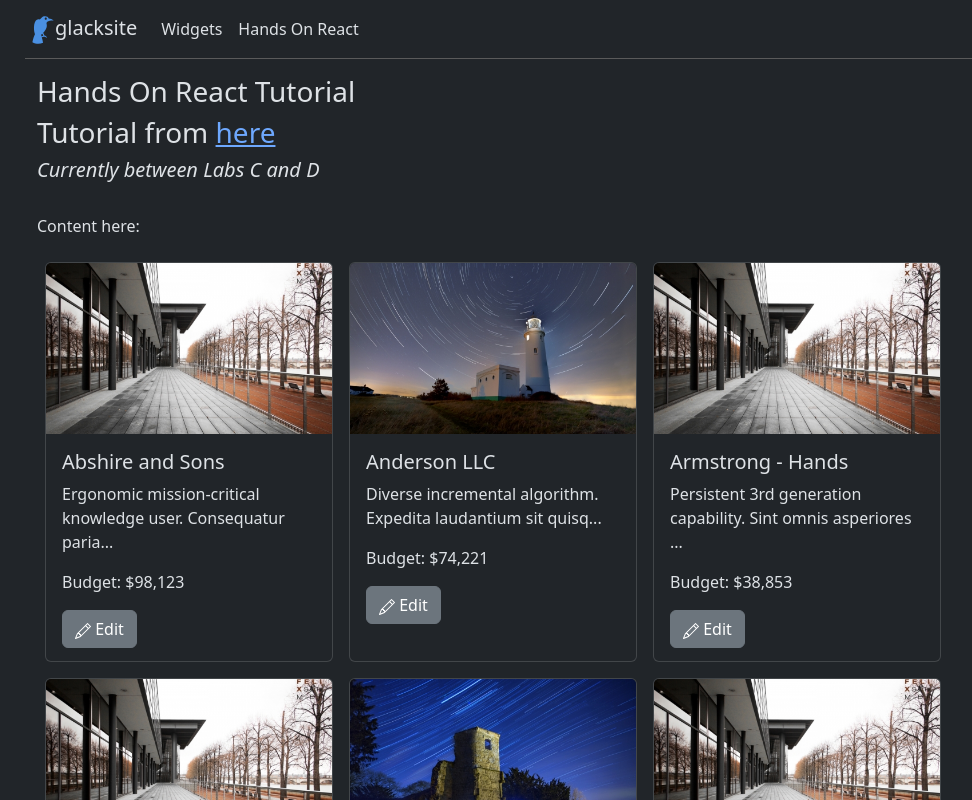
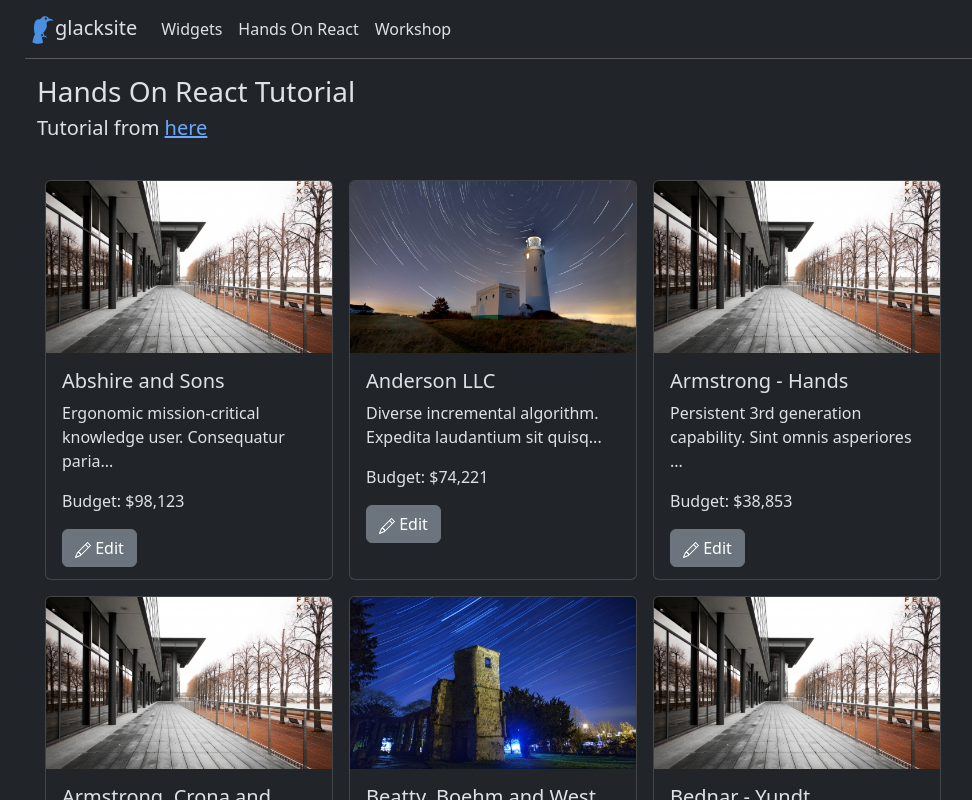
Before and after one commit to GlackPac/glacksite-react, a React (Create React App) app: page /glacksite/handsonreact in a window 1280 px wide. Shown: the top 800 px of the page, without its empty margins (57-1029 px from the left). Built offline with nearby package versions, Linux system fonts and the light colour scheme; data requests are answered from the project's data file.

Commit message:
New page setup

```diff
--- a/src/App.tsx
+++ b/src/App.tsx
@@ -1,11 +1,14 @@
 import React from 'react';
 import { Routes, Route } from "react-router-dom";
 import Widgets from "./pages/Widgets";
+import Workshop from './pages/Workshop';
 import HandsOnReact from "./pages/HandsOnReact";
 import Home from "./pages/Home";
 import GlackNavigation from "./components/GlackNavigation";
 import GlackFooter from './components/GlackFooter';
 import 'bootstrap/dist/css/bootstrap.min.css';
+
+
 
 
 function App() {
@@ -16,6 +19,7 @@ function App() {
           <Route path="/" element={<Home />} />
           <Route path="/widgets" element={<Widgets />} />
           <Route path="/handsonreact" element={<HandsOnReact />} />
+          <Route path="/workshop" element={<Workshop />} />
         </Routes>
       <GlackFooter/>
     </>
--- a/src/components/GlackNavigation.tsx
+++ b/src/components/GlackNavigation.tsx
@@ -14,6 +14,7 @@ function GlackNavigation() {
         </Navbar.Brand>
           <Link className="mx-2" to="/widgets" style={{ textDecoration: 'none', color: '#dee2e6' }}>Widgets</Link>
           <Link className="mx-2" to="/handsonreact" style={{ textDecoration: 'none', color: '#dee2e6' }}>Hands On React</Link>
+          <Link className="mx-2" to="/workshop" style={{ textDecoration: 'none', color: '#dee2e6' }}>Workshop</Link>
       </Navbar>
       <div className='pb-3'></div>
     </>
--- a/src/components/LoadingEffect.tsx
+++ b/src/components/LoadingEffect.tsx
@@ -1,5 +1,5 @@
 import React, { useState, useEffect } from 'react';
-import { Spinner, Button } from 'react-bootstrap';
+import { Spinner, Button, Row } from 'react-bootstrap';
 
 function LoadingTest() {
     const [loading, setLoading] = useState(false);
@@ -29,7 +29,9 @@ function LoadingTest() {
     return (
       <>
         {loading && <Spinner size="sm"/>}
-        {data && <p>{JSON.stringify(data, null, ' ')}</p>}
+        <Row>
+          {!loading && data && <p>{JSON.stringify(data, null, ' ')}</p>}
+        </Row>
         <span>Current Page: {page}</span>
         <Button variant='secondary' className='mx-2' onClick={handleNext}>Load Data</Button>
       </>
--- a/src/components/ProjectForm.tsx
+++ b/src/components/ProjectForm.tsx
@@ -12,9 +12,9 @@ function ProjectForm({
     project: initialProject,
     onSave,
     onCancel,
-}:  ProjectFormProps) {
+    }:  ProjectFormProps) {
     const [project, setProject] = useState(initialProject);
-    const [errors, setErrors] = useState ({
+    const [errors, setErrors] = useState({
         name: '',
         description: '',
         budget: '',
--- a/src/components/ProjectsPage.tsx
+++ b/src/components/ProjectsPage.tsx
@@ -55,11 +55,8 @@ function ProjectsPage() {
 
     return (
         <>
-            <h3>Tutorial from <a href="https://handsonreact.com/docs/forms">here</a></h3>
-            <h5 className='fst-italic'>Currently between Labs C and D</h5>
+            <h5>Tutorial from <a href="https://handsonreact.com/docs/forms">here</a></h5>
             <br/>
-            <p>Content here:</p>
-
             {error && (
                 <Row>
                         <p>
--- /dev/null
+++ b/src/pages/Workshop.tsx
@@ -0,0 +1,12 @@
+import React from 'react';
+import { Container } from 'react-bootstrap';
+
+const Workshop = (props:any) => {
+    return (
+        <Container>
+            <h3>Workshop</h3>
+        </Container>
+    )
+}
+
+export default Workshop
```
